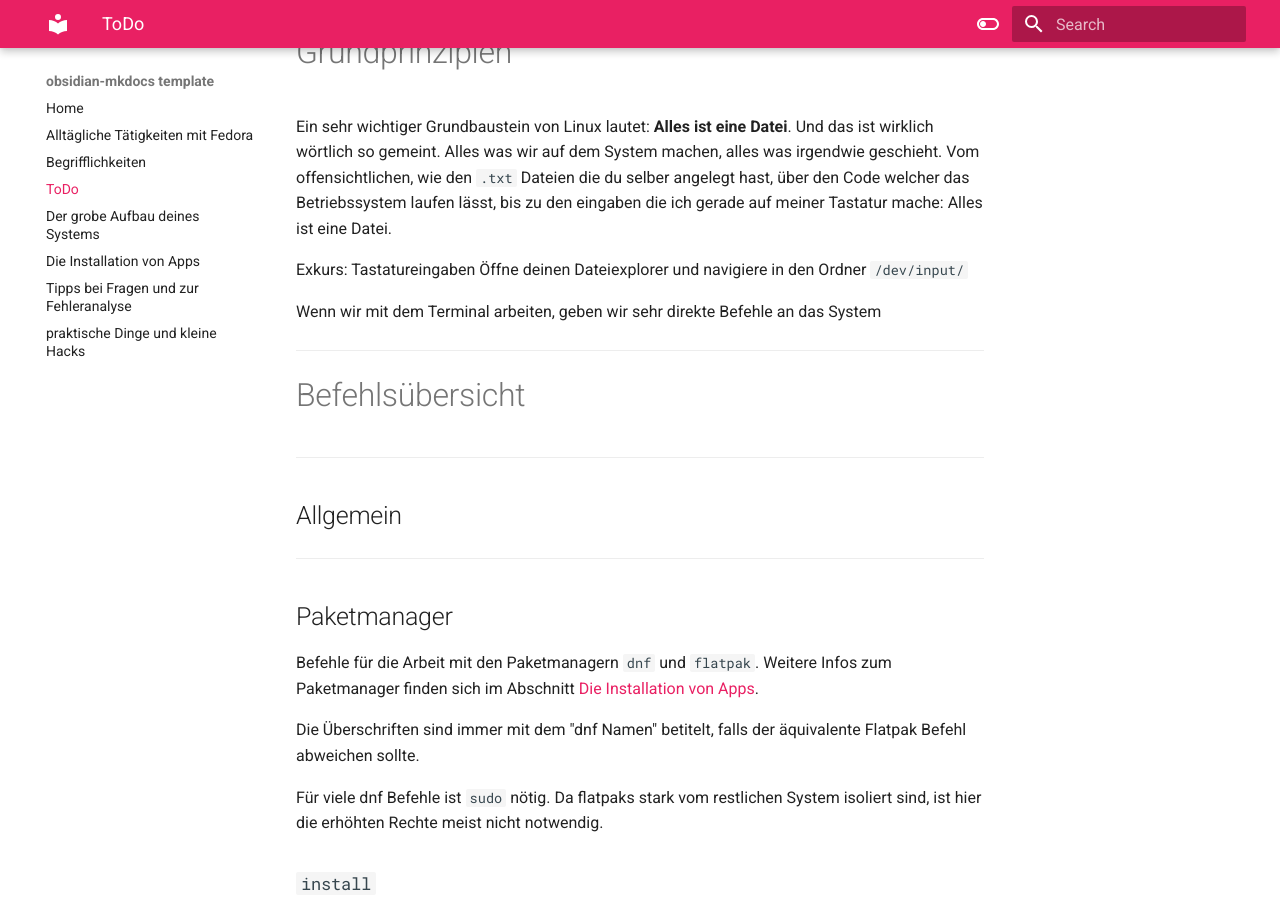
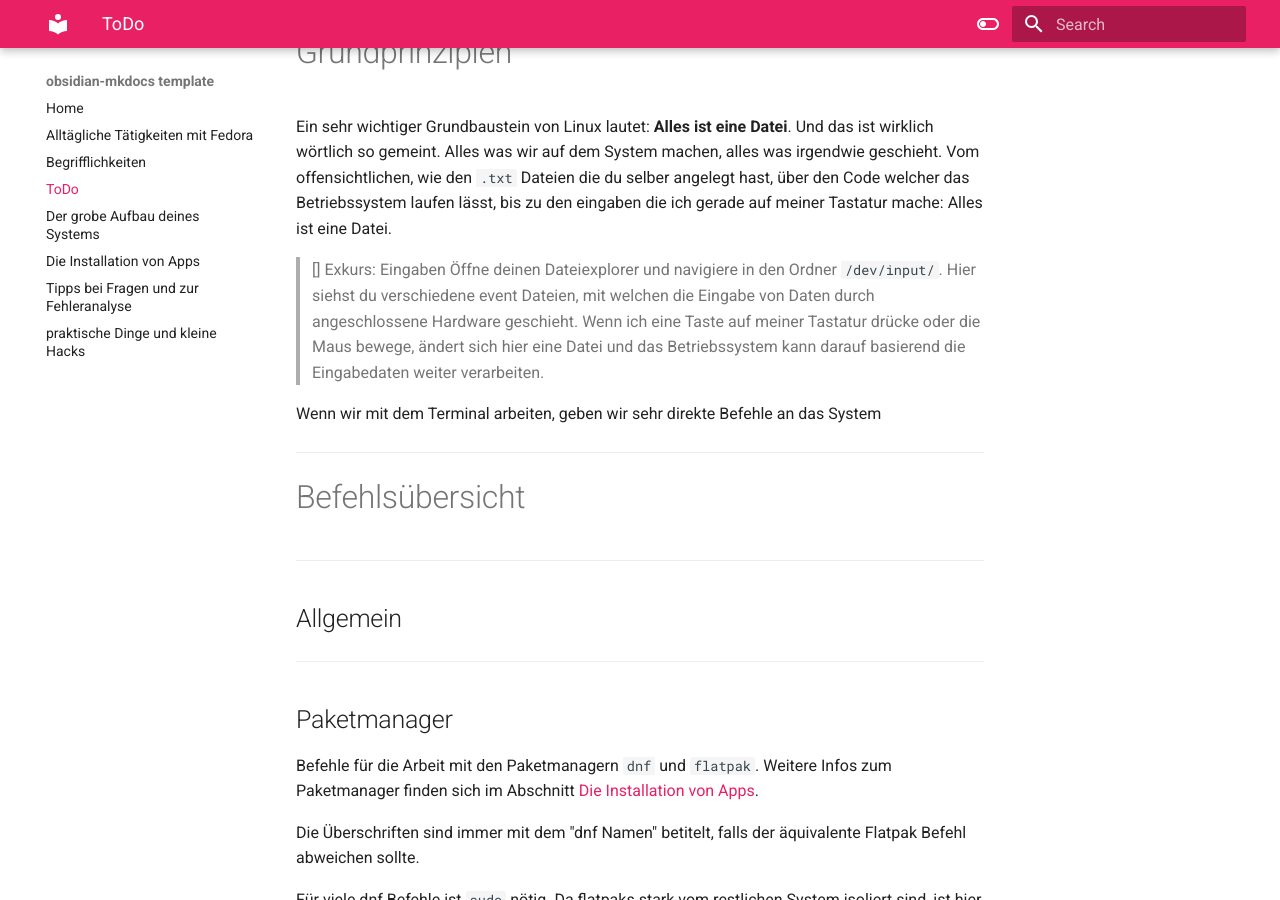
Before and after one commit to Tecipry/Handbuch-fedoraKDE, an MkDocs documentation site: the page built from docs/Das Terminal.md, in a window 1280 px wide and 900 px high, scrolled down 670 px. Built offline with MkDocs 1.6.1 and Material for MkDocs 9.7.7, drawn with Linux system fonts in a browser that asks for light colours.

Commit message:
backup from:  20-12-2025 13:23:08

```diff
--- a/docs/Das Terminal.md
+++ b/docs/Das Terminal.md
@@ -15,8 +15,8 @@ Historisch gesehen ist das Terminal also gar kein Teil des eigentlichen Computer
 Ein sehr wichtiger Grundbaustein von Linux lautet: **Alles ist eine Datei**.
 Und das ist wirklich wörtlich so gemeint. Alles was wir auf dem System machen, alles was irgendwie geschieht. Vom offensichtlichen, wie den `.txt` Dateien die du selber angelegt hast, über den Code welcher das Betriebssystem laufen lässt, bis zu den eingaben die ich gerade auf meiner Tastatur mache: Alles ist eine Datei.
 
-Exkurs: Tastatureingaben
-Öffne deinen Dateiexplorer und navigiere in den Ordner `/dev/input/`
+>[] Exkurs: Eingaben
+> Öffne deinen Dateiexplorer und navigiere in den Ordner `/dev/input/`. Hier siehst du verschiedene event Dateien, mit welchen die Eingabe von Daten durch angeschlossene Hardware geschieht. Wenn ich eine Taste auf meiner Tastatur drücke oder die Maus bewege, ändert sich hier eine Datei und das Betriebssystem kann darauf basierend die Eingabedaten weiter verarbeiten.
 
 Wenn wir mit dem Terminal arbeiten, geben wir sehr direkte Befehle an das System
 
```
